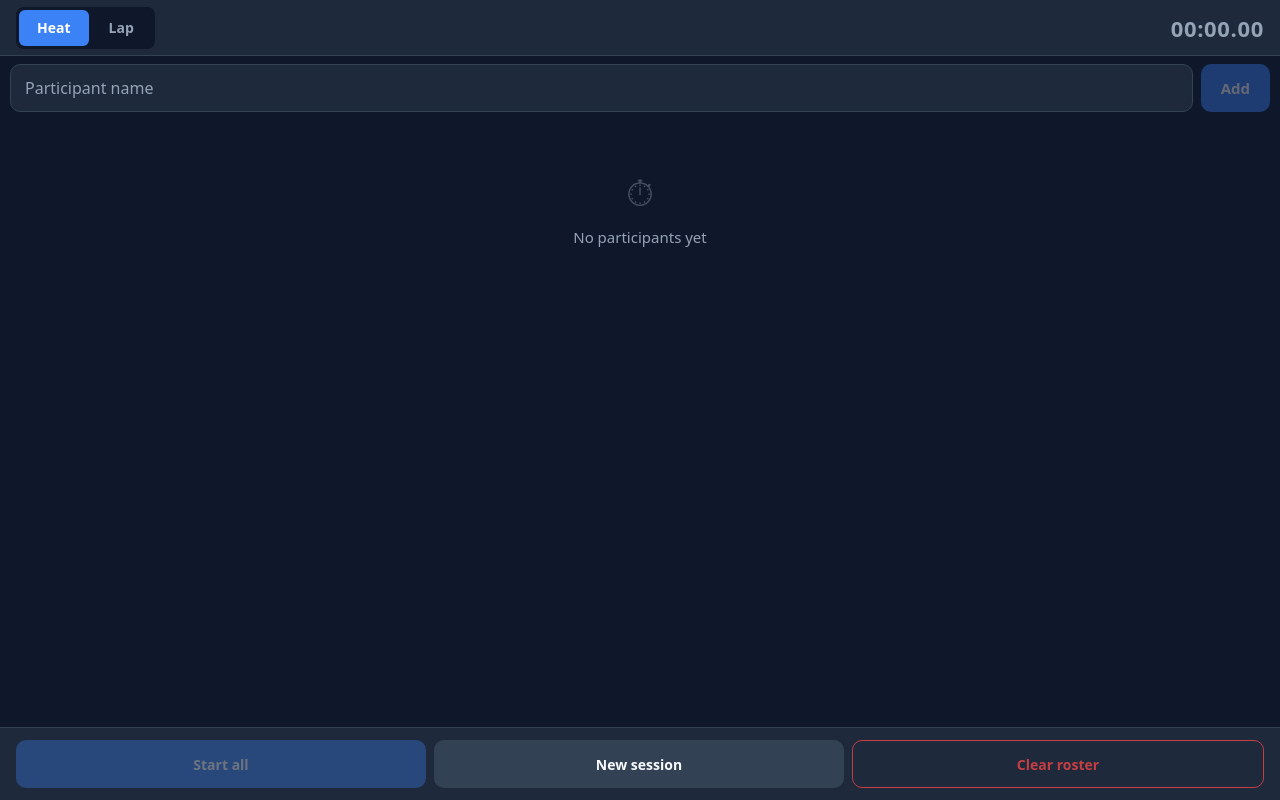
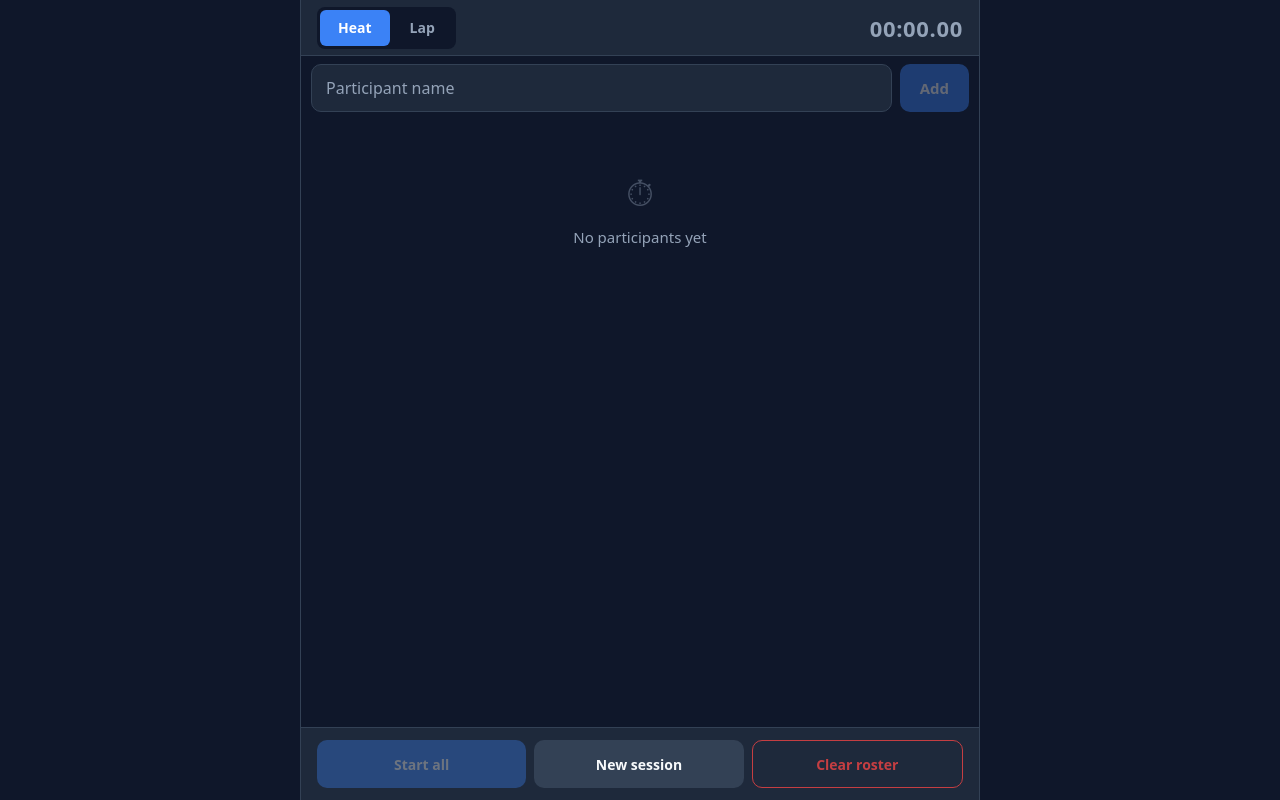
Before and after one commit to Smurfz87/gotta-time-em-all, a Svelte app: page / in a window 1280 px wide. Built offline with nearby package versions, Linux system fonts and the light colour scheme.

Commit message:
feat: responsive layout
Closes #6

```diff
--- a/src/App.svelte
+++ b/src/App.svelte
@@ -260,4 +260,13 @@
     overflow-y: auto;
     padding: 8px 10px;
   }
+
+  @media (min-width: 768px) {
+    .shell {
+      max-width: 680px;
+      margin: 0 auto;
+      border-left: 1px solid var(--border);
+      border-right: 1px solid var(--border);
+    }
+  }
 </style>
--- a/src/lib/ParticipantCard.svelte
+++ b/src/lib/ParticipantCard.svelte
@@ -118,6 +118,7 @@
 
   .name {
     flex: 1;
+    min-width: 0;
     font-size: 14px;
     font-weight: 500;
     overflow: hidden;
--- a/src/lib/ParticipantList.svelte
+++ b/src/lib/ParticipantList.svelte
@@ -59,9 +59,20 @@
 
   .cards {
     list-style: none;
-    display: flex;
-    flex-direction: column;
+    display: grid;
+    grid-template-columns: 1fr;
+    align-items: start;
     gap: 4px;
     margin-top: 8px;
   }
+
+  .cards > li {
+    min-width: 0;
+  }
+
+  @media (min-width: 600px) {
+    .cards {
+      grid-template-columns: 1fr 1fr;
+    }
+  }
 </style>
```
